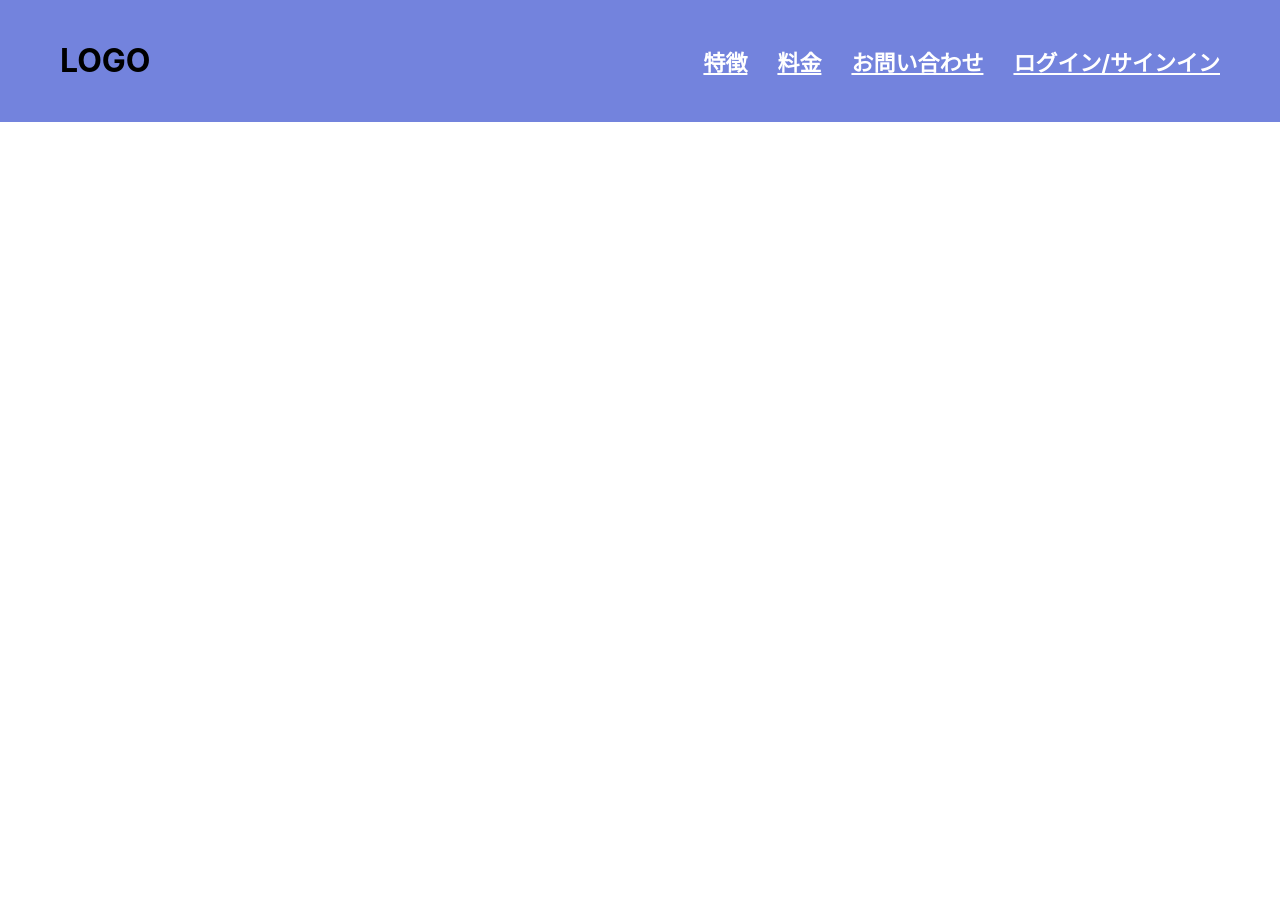
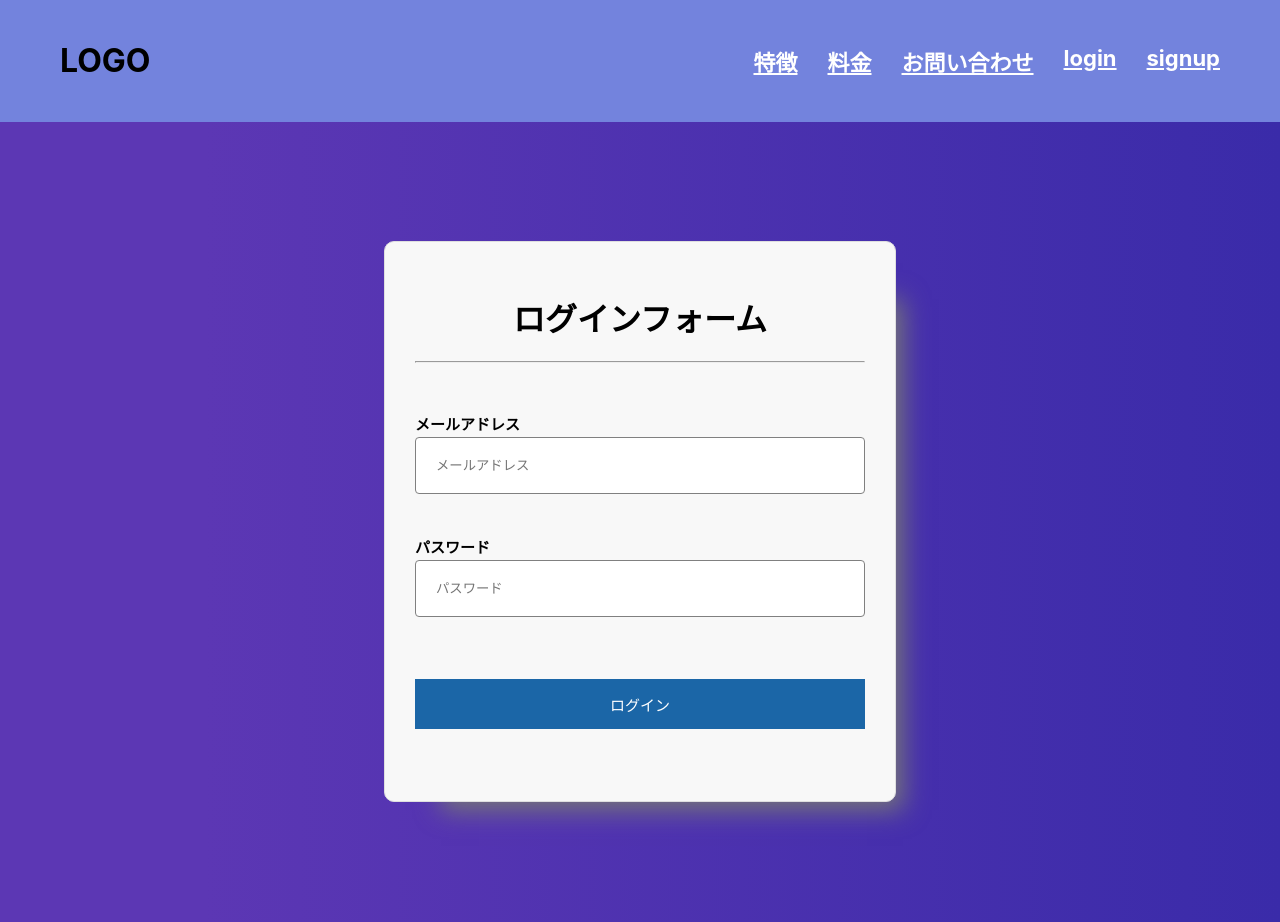
Before and after one commit to yoyo1025/book-review-app, a React (Create React App) app: page /login in a window 1280 px wide. Before the commit the page ends 800 px from the top, so only its background shows below. Built offline with nearby package versions, Linux system fonts and the light colour scheme.

Commit message:
フォームを修正

```diff
--- a/package.json
+++ b/package.json
@@ -8,6 +8,7 @@
     "@testing-library/user-event": "^13.5.0",
     "react": "^18.2.0",
     "react-dom": "^18.2.0",
+    "react-router-dom": "^6.23.0",
     "react-scripts": "5.0.1",
     "web-vitals": "^2.1.4"
   },
--- a/src/App.js
+++ b/src/App.js
@@ -1,9 +1,12 @@
 import React from "react";
+import { BrowserRouter, Route, Routes, Link } from "react-router-dom";
 import "./style/App.css";
+import Login from "./component/Login";
+import Signup from "./component/Signup";
 
 function App() {
   return (
-    <>
+    <BrowserRouter>
       <header className="header">
         <div className="header_inner">
           <h1 className="title-logo">LOGO</h1>
@@ -19,13 +22,20 @@ function App() {
                 <a href="">お問い合わせ</a>
               </ui>
               <ui>
-                <a href="">ログイン/サインイン</a>
+                <Link to="/login">login</Link>
+              </ui>
+              <ui>
+                <Link to="/signup">signup</Link>
               </ui>
             </ul>
           </nav>
         </div>
+        <Routes>
+          <Route path="/login" element={<Login />} />
+          <Route path="/signup" element={<Signup />} />
+        </Routes>
       </header>
-    </>
+    </BrowserRouter>
   );
 }
 
--- a/src/component/Login.js
+++ b/src/component/Login.js
@@ -1,6 +1,6 @@
 import "./../style/signup-login.css";
 
-function Login() {
+export const Login = () => {
   return (
     <div className="formContainer">
       <form>
@@ -28,6 +28,6 @@ function Login() {
       </form>
     </div>
   );
-}
+};
 
-export default App;
+export default Login;
--- a/src/component/Signup.js
+++ b/src/component/Signup.js
@@ -1,6 +1,6 @@
 import "./../style/signup-login.css";
 
-function Signup() {
+export const Signup = () => {
   return (
     <div className="formContainer">
       <form>
@@ -28,6 +28,6 @@ function Signup() {
       </form>
     </div>
   );
-}
+};
 
-export default App;
+export default Signup;
```
Also changed, not shown: 1 other file (tests, documents, lock files or other folders).
